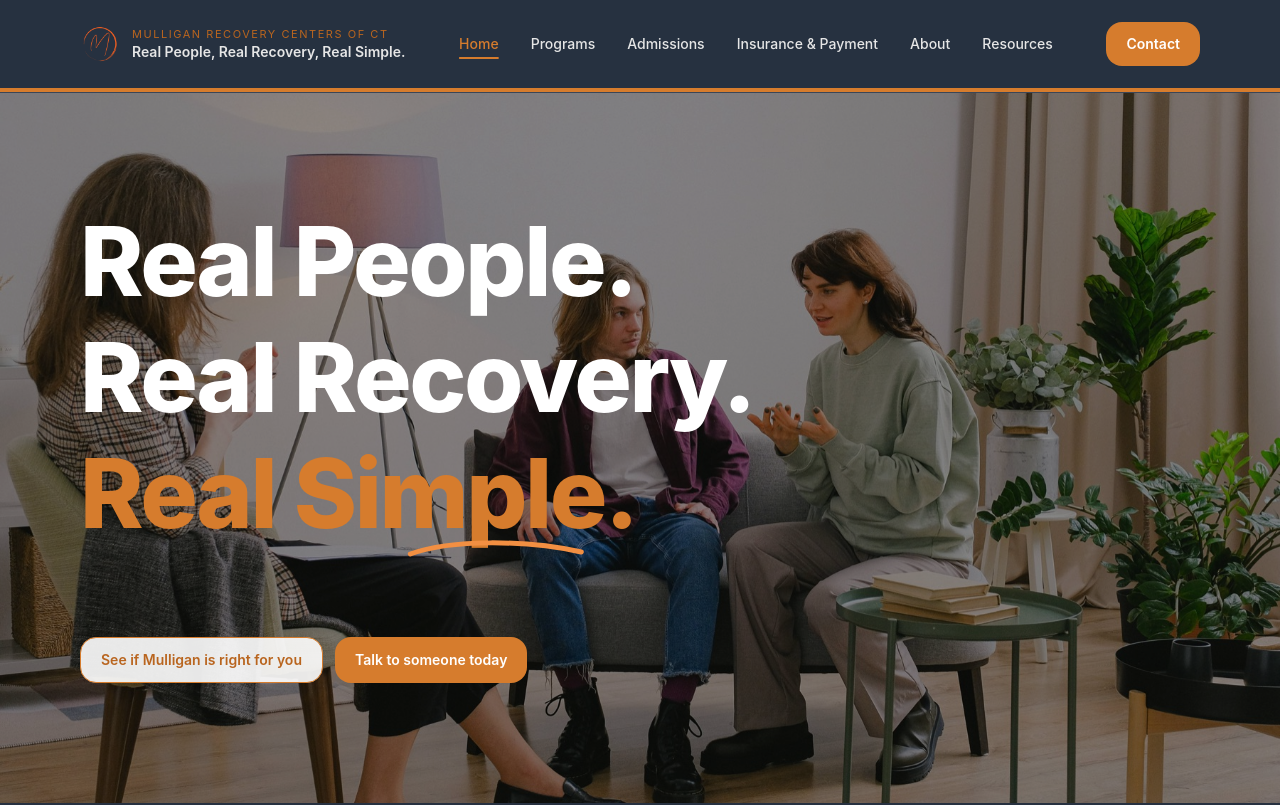
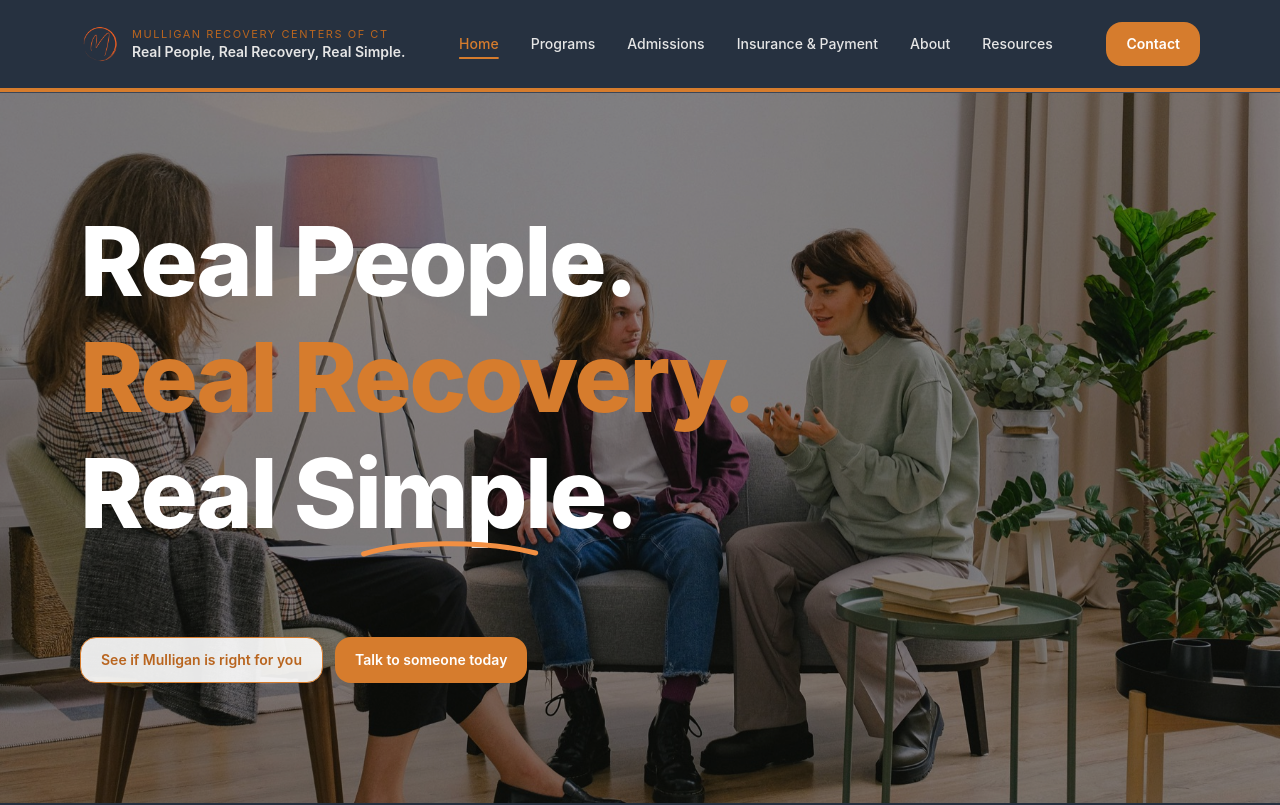
Before and after one commit to MaxMRC-CT/mulligan-recovery-ct, a Next.js app: page / in a window 1280 px wide. Shown: the top 805 px of the page. Built offline with nearby package versions, Linux system fonts and the light colour scheme.

Commit message:
Update page.tsx

```diff
--- a/app/(routes)/page.tsx
+++ b/app/(routes)/page.tsx
@@ -21,18 +21,18 @@ export default function HomePage() {
           <div className="max-w-4xl">
             <h1 className="text-5xl font-extrabold leading-[0.95] tracking-tight sm:text-6xl md:text-7xl lg:text-8xl">
               <span className="block text-white">Real People.</span>
-              <span className="mt-5 block text-white">Real Recovery.</span>
-              <span className="mt-5 block text-primary">
+              <span className="mt-5 block text-primary">Real Recovery.</span>
+              <span className="mt-5 block text-white">
                 Real{" "}
                 <span className="relative inline-block">
                   Simple
                   <svg
                     viewBox="0 0 360 72"
-                    className="pointer-events-none absolute -bottom-6 left-0 h-9 w-[130%]"
+                    className="pointer-events-none absolute -bottom-6 left-0 h-9 w-full"
                     aria-hidden="true"
                   >
                     <path
-                      d="M8 50 C 90 20, 240 22, 350 46"
+                      d="M8 50 C 90 24, 250 22, 352 48"
                       fill="none"
                       stroke="#f28f42"
                       strokeWidth="10"
```
